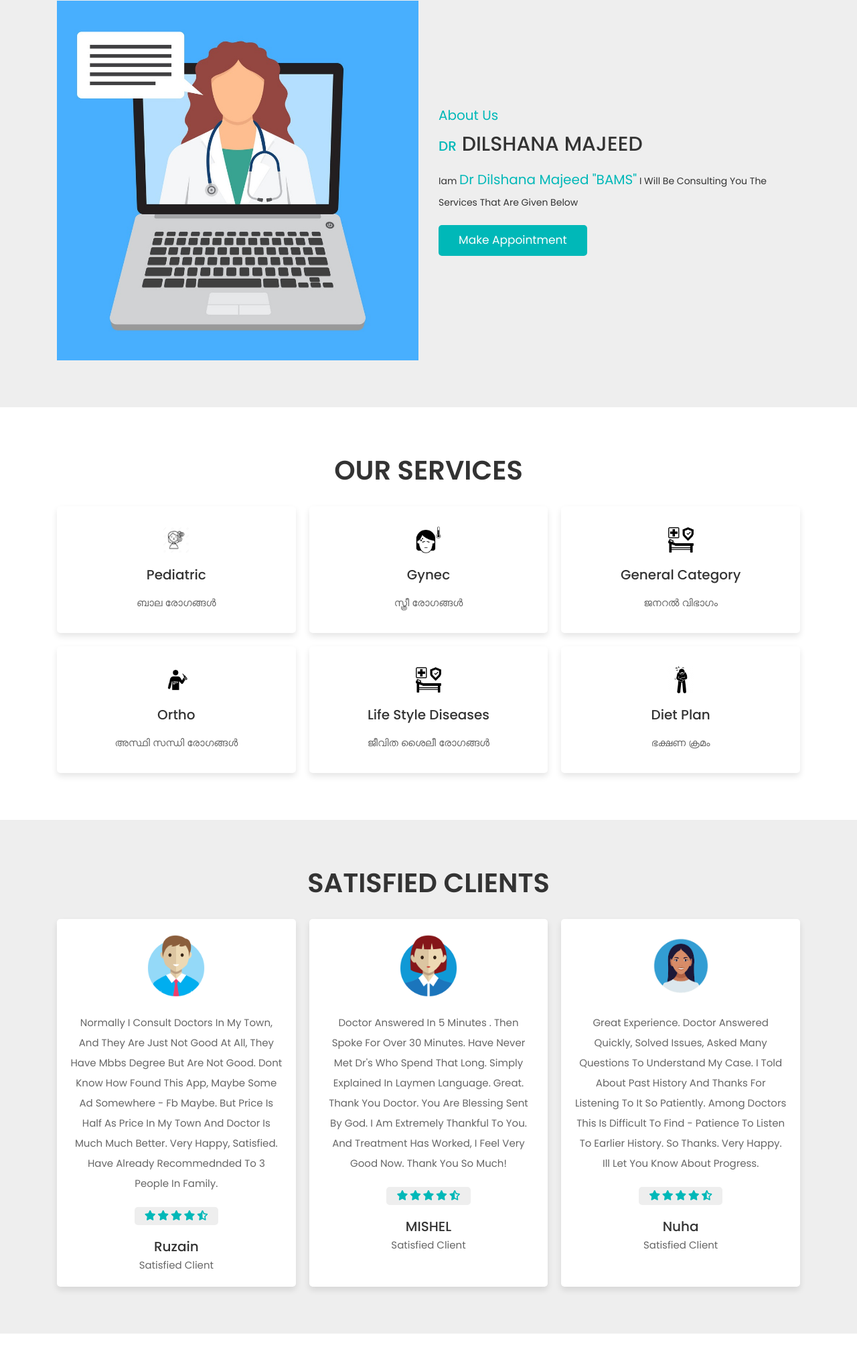
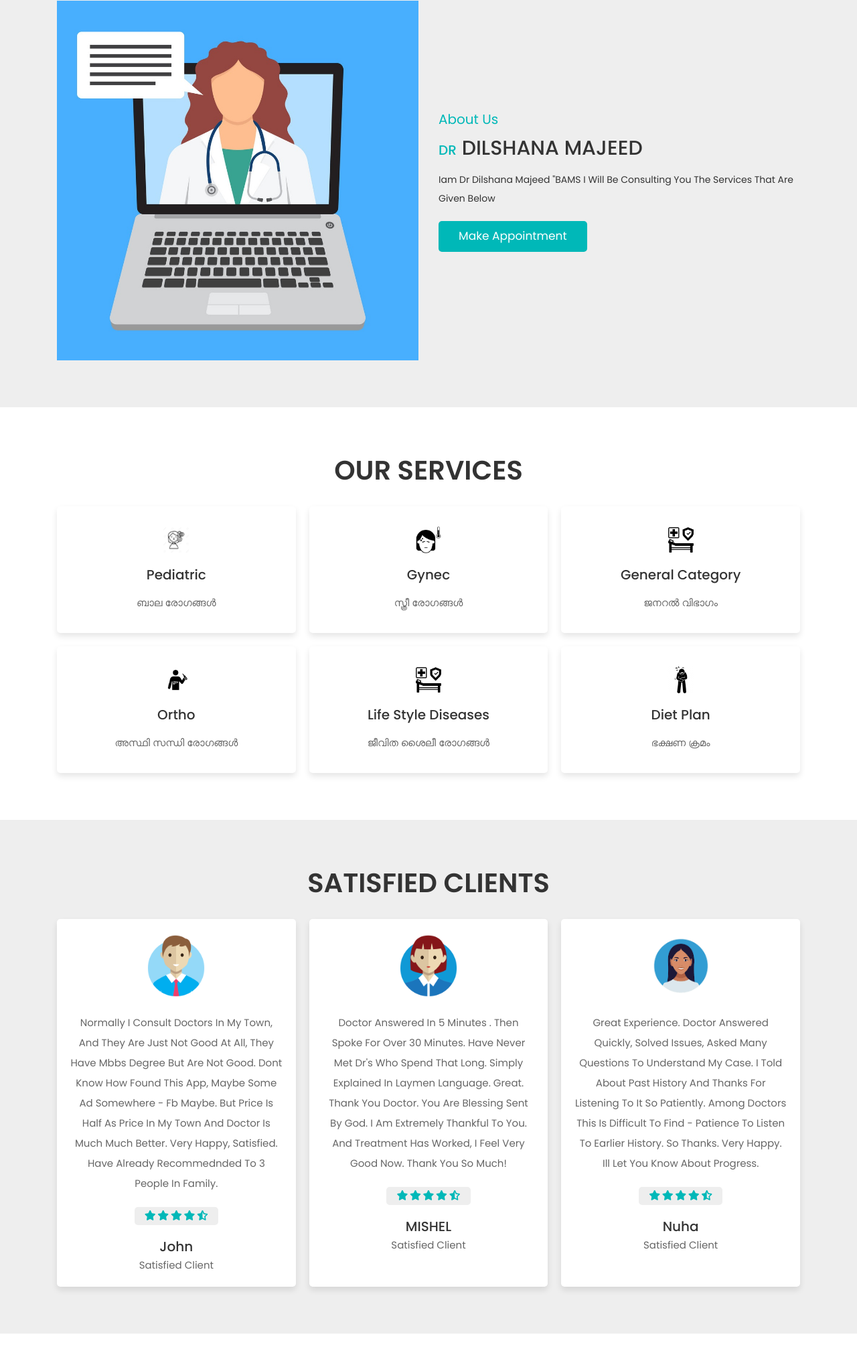
Before and after one commit to DrDilshana/drdilshana.github.io, a plain HTML site: page index.html in a window 1280 px wide. Shown: the part 1009-3020 px from the top of the page at 67% size. Drawn offline with nearby package versions, Linux system fonts and the light colour scheme.

Commit message:
update index

```diff
--- a/index.html
+++ b/index.html
@@ -86,7 +86,7 @@
          <div class="col-md-6 content">
             <span>about us</span>
             <h3><span>DR</span> DILSHANA MAJEED</h3>
-            <p>Iam <span>Dr Dilshana Majeed "BAMS"</span> I will be consulting you the services that are given below </p>
+            <p>Iam Dr Dilshana Majeed "BAMS I will be consulting you the services that are given below </p>
             <a href="#contact" class="link-btn">make appointment</a>
          </div>
 
@@ -166,7 +166,7 @@
             <i class="fas fa-star"></i>
             <i class="fas fa-star-half-alt"></i>
          </div>
-         <h3>Ruzain </h3>
+         <h3>John </h3>
          <span>satisfied client</span>
       </div>
 
```
